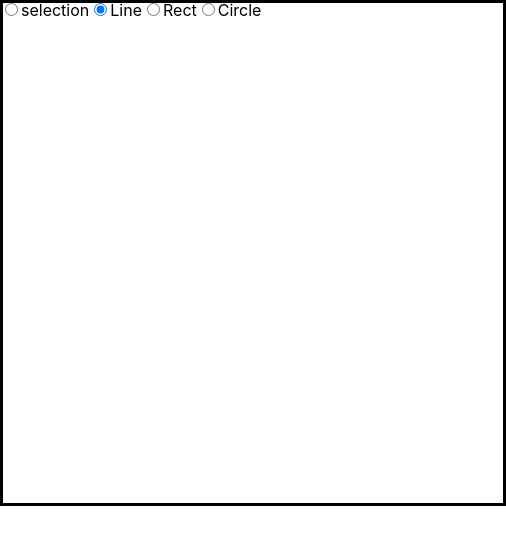
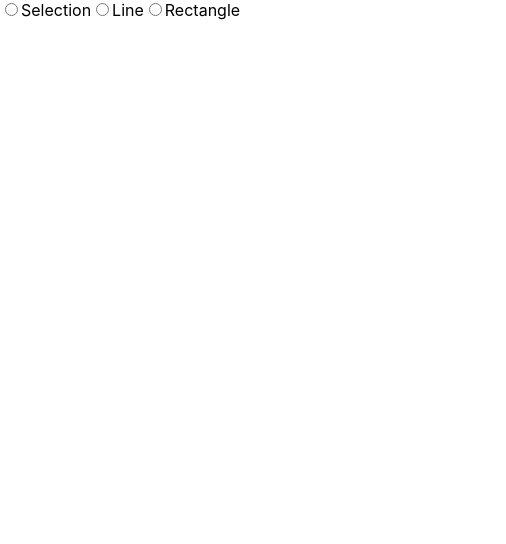
Before and after one commit to felipeescuela/Blue-Book, a React (Create React App) app: page / in a window 390 px wide. Shown: the top 544 px of the page, 506 px wide, since content can reach past the window. Built offline with nearby package versions, Linux system fonts and the light colour scheme.

Commit message:
terminando depuracion (hay un error)

```diff
--- a/src/App.js
+++ b/src/App.js
@@ -1,4 +1,4 @@
-import Draw from "./components/draw";
+import Draw from "./components/draw.js";
 
 const App = () => {
 
--- a/src/components/draw.js
+++ b/src/components/draw.js
@@ -3,206 +3,278 @@ import rough from 'roughjs/bundled/rough.esm.js';
 
 const generator = rough.generator();
 
+//#region  enums
+//enum with the types of tools
+const types = {
+    line: "line",
+    rectangle: "rectangle",
+    ellipse: "ellipse",
+    pencil : "pencil"
+}
+
+const actions = {
+    drawing: "drawing",
+    moving: "moving",
+    resizing: "resizing",
+    none: "none"
+}
+
+const tools = {
+    selection: "selection",
+    line: "line",
+    rectangle: "rectangle",
+    pencil: "pencil",
+    ellipse: "ellipse",
+    none: "none"
+}
+//#endregion
+//dibuja el obj y lo devuelve junto sus datos
+const CreateElement = (id,x1,y1,x2,y2,type) => {
+    let roughElement;
+    switch(type){
+        case types.line:
+            roughElement = generator.line(x1,y1,x2,y2);
+            return {id,x1,y1,x2,y2,type,roughElement};
+            break;
+        case types.rectangle:
+            //la resta al final sirve para poner el mouse en el vertice inferior derecho
+            roughElement = generator.rectangle(x1,y1,x2-x1,y2-y1);
+            return {id,x1,y1,x2,y2,type,roughElement};
+            break;
+        case types.ellipse:
+            //hay que buscar la manera para que el mouse no quede en el centro
+            roughElement = generator.ellipse(x1,y1,x2-x1,y2-y1);
+            return {id,x1,y1,x2,y2,type,roughElement};
+        default:
+            throw new Error("Invalid type");
+    }
+};
+
+const type_verify = (type) => ["line","rectangle","ellipse"].includes(type);
+
 const Draw = () => {
+//#region states
     const [elements, setElements] = useState([]);
-    const [action, setAction] = useState(false);
-    const [tool, setTool] = useState("line");
-    const [selectedElement, setSelectedElement] = useState(null);
+    const [actual_action, setAction] = useState(actions.none);
+    const [actual_tool, setTool] = useState(tools.none);
+    const [selected_element, setSelectedElement] = useState(null);
+//#endregion
 
-
+    //espera a que todo cargue, y obtiene todo lo del canvas y dibuja los elementos
     useLayoutEffect(() => {
-
-  //Esto se esta reaciendo constantemente como el update de unity
+        //obtine el canvas y toda la parte 2d de el y la limpia
         const canvas = document.getElementById("canvas");
-        const roughCanvas = rough.canvas(canvas);
         const context = canvas.getContext("2d");
         context.clearRect(0,0,canvas.width,canvas.height);
 
-        //oughCanvas.line(100,200,300,400);
+        //instancia el canvas de rough en canvas
+        const roughCanvas = rough.canvas(canvas);
+
+        //dibuja cada elemento
         elements.forEach(({roughElement}) => roughCanvas.draw(roughElement));
-      //cual es la diferencia?  elements.forEach(element => roughCanvas.draw(element.roughElement));
-    }, [elements]);//explicar esto tambien
+    });
 
+    //crea una copia de los elementos la edita y luego sobreescribe los elementos
+    const UpdateElement = (id,x1,y1,x2,y2,type) =>{
+        const elements_copy = [...elements];
+        elements_copy[id] = CreateElement(id,x1,y1,x2,y2,type);
+        setElements(elements_copy, true);
+    };
 
-    const updateElement = (id,x1,y1,x2,y2,type) => {
-      const updateElement = createElement(id,x1,y1,x2,y2,type);
+    const ResizeCoordinates = (clientX, clientY, position,coordinates) => {
+        const {x1,y1,x2,y2} = coordinates;
+        switch(position){
+            //start y end para las lineas
+            //retorna los valores cambiados a partir de que punto se esta moviendo
+            case "top-left":
+            case "start":
+                return {x1: clientX, y1: clientY, x2, y2};
+            case "top-right":
+                return {x1, y1: clientY, x2: clientX, y2};
+            case "bottom-left":
+                return {x1: clientX, y1, x2, y2: clientY};
+            case "bottom-right":
+            case "end":
+                return {x1, y1, x2: clientX, y2: clientY};
 
-      //tambien que es el ...
-      const elementCopy = [...elements];
-      elementCopy[id] = updateElement;
-      setElements(elementCopy);
+                default:
+                return null; //esto no deberia pasar
         }
+    };
 
+    const AdjustElementCoordinates = element => {
+        const {type,x1,y1,x2,y2} = element;
+        if(type === types.rectangle){
+            const minX = Math.min(x1,x2);
+            const minY = Math.min(y1,y2);
+            const maxX = Math.max(x1,x2);
+            const maxY = Math.max(y1,y2);
+            return {x1: minX, y1: minY, x2: maxX, y2: maxY};
+        }
+        else{
+            if(x1<x2 ||(x1 === x2 && y1<y2)){
+                return {x1,y1,x2,y2};
+            }
+            else{
+                return {x1:x2,y1:y2,x2:x1,y2:y1};
+            }
+        }
+    };
+
+//#region Mouse events
     const handleMouseDown = (event) => {
-      const { clientX,clientY } = event;
-      if(tool === "selection"){
-        const element = getElementAtPosition(clientX,clientY,elements);
-        console.log("handle mouse down element:"+element);
-        if(element){
-          const offsetX= clientX - element.x1;
-          const offsetY= clientY - element.y1;
-          setSelectedElement({...element,offsetX,offsetY});
-          setAction("moving");
+        const { clientX, clientY } = event;
+        if(actual_tool = tools.selection)
+        {
+            const element = GetElementAtPosition(clientX,clientY);
 
-        }}
+            const offsetX = clientX - element.x1;
+            const offsetY = clientY - element.y1;
+            setSelectedElement({ ...element, offsetX, offsetY });
+        }
         else{
-      setAction("drawing");
+            //crea un nuevo elemento y lo deja seleccionado
+            const id = elements.length;
+            const element = CreateElement(id, clientX, clientY, clientX, clientY, actual_tool);
 
-      const id = elements.length;
-      const element = createElement(id,clientX,clientY,clientX,clientY,tool);
+            setElements(prevState => [...prevState, element]);
+            setSelectedElement(element);
 
-      //   que explique que es prevState y porque asi
-      setElements(prevState => [...prevState, element]);
+            setAction(actions.drawing);
         }
     };
 
     const handleMouseMove = (event) => {
-      const { clientX,clientY } = event;
-      if(action === "drawing"){
-        const index =  elements.length - 1;
-        const{x1,y1} = elements[index];
-        updateElement(index,x1,y1,clientX,clientY,tool);
+        const { clientX, clientY } = event;
+        if(actual_tool === tools.selection){
+            const element = GetElementAtPosition(clientX,clientY);
         }
-      else if( action === "moving"){
-        const {id, x1,x2,y1,y2,type,offsetX,offsetY} =selectedElement;
+
+        if(actual_action === actions.drawing){
+            const index = elements.length -1;
+            const {x1,y1} = elements[index];
+            UpdateElement(index,x1,y1,clientX,clientY,actual_tool);
+        }
+        else if (actual_action === actions.moving) {
+            const { id, x1, x2, y1, y2, type, offsetX, offsetY } = selected_element;
             const width = x2 - x1;
             const height = y2 - y1;
-        const nexX1 = clientX  - offsetX;
-        const nexY1 = clientY  - offsetY;
-        updateElement(id,nexX1,nexY1,clientX + width,clientY+height,type);
+            const newX1 = clientX - offsetX;
+            const newY1 = clientY - offsetY;
+            UpdateElement(id, newX1, newY1, newX1 + width, newY1 + height, type);
         }
-    };
-    const handleMouseUp = () => {
-      if(action === "drawing"){
-        const index =  elements.length - 1;
-        const{id,type} = elements[index];
-        const {x1,x2,y1,y2} = adjustElementCoordinates(elements[index]);
-        updateElement(id,x1,x2,y1,y2,type);
-
+        else if (actual_action === actions.resizing) {
+            const { id, type, position, ...coordinates } = selected_element;
+            const { x1, y1, x2, y2 } = ResizeCoordinates(clientX, clientY,position, coordinates);
+            UpdateElement(id, x1, y1, x2, y2, type);
         }
-      setAction("none");
-      setSelectedElement(null);
-    };
-    const nearPoint = (x,y,x1,y2,name) => {
-      return Math.abs(x - x1) < 5 && Math.abs(y - y2) < 5 ? name : null;;
     }
 
-
-    const PositionWithinElement = (x,y,element) => {
-      const {type,x1,x2,y1,y2} = element;
-
-      if (type ==="rect"){
-        const topLeft = nearPoint(x,y,x1,y1,"tl");
-        const topRight = nearPoint(x,y,x2,y1,"tl");
-        const bottomLeft = nearPoint(x,y,x1,y2,"tl");
-        const bottomRight = nearPoint(x,y,x2,y2,"tl");
-        const inside = x >= x1 && x <= x2 && y >= y1 && y <= y2 ? "inside":null;
-        return topLeft ||topRight||bottomLeft||bottomRight || inside;
-      }
-      else if(type === "line"){
-        const a = {x:x1,y:y1};
-        const b = {x:x2,y:y2};
-        const c = {x,y};
-        const offset  = distance(a,b) - (distance(a,c) + distance(b,c));
-        const start = nearPoint(x,y,x1,y1,"start");
-        const end = nearPoint(x,y,x2,y2,"end");
-        const inside = Math.abs(offset) < 1 ? "inside":null;
-        return start || end || inside;
-      }
-      else if(type === "circle"){
-          //por hacer
+    const handleMouseUp = (event) => {
+        const { clientX, clientY } = event;
+        if(selected_element){
+            const index = selected_element.id;
+            const {id,type} = elements[index];
+            if((actual_action === actions.drawing || actual_action === actions.resizing) && type_verify(type)){
+                    const {x1,y1,x2,y2} = AdjustElementCoordinates(elements[index]);
+                    UpdateElement(index,x1,y1,x2,y2,type);
                 }
             }
-//hipotenusa
-    const distance = (a,b) => Math.sqrt(Math.pow(a.x - b.x,2) + Math.pow(a.y - b.y,2));
-
-    const getElementAtPosition = (x,y,elements) => {
-      return elements
-      .map(element => ({...element,position: PositionWithinElement(x,y,element)}))
-      .find(element => element.position !== null);
     }
 
-    const adjustElementCoordinates = (element) => {
-        const{type,x1,x2,y1,y2} = element;
-        if(type === "rect"){
-          const minX = Math.min(x1,x2);
-          const maxX = Math.max(x1,x2);
-          const minY = Math.min(y1,y2);
-          const maxY = Math.max(y1,y2);
-          return {x1:minX,x2:maxX,y1:minY,y2:maxY,type};
-        }
-        else if(type === "line"){
-          if(x1<x2|| (x1 === x2 && y1 <y2)){
-            return {x1,y1,x2,y2};
-          }
-          else{
-            return {x1: x2,y1:y2,x2:x1,y2:y1};
-          }
+//#endregion
+
+
+//#region  Seleccion de elementos
+
+//obtiene la distancia entre dos puntos mediante el teorema de pitagoras
+const distance = (a, b) => Math.sqrt(Math.pow(a.x - b.x, 2) + Math.pow(a.y - b.y, 2));
+
+//devuelve el elemento solo si este se encuentra dentro del area del offset(5)
+const OffsetOverPoint = (x, y, x1, y1, name) => {
+    return Math.abs(x - x1) < 5 && Math.abs(y - y1) < 5 ? name : null;
+  };
+
+
+  //devuelve el objeto si el la posicion es dentro de el,es solo para lineas
+  const OnTheObject = (x1, y1, x2, y2, x, y, maxDistance = 1) => {
+    const a = { x: x1, y: y1 };
+    const b = { x: x2, y: y2 };
+    const c = { x, y };
+    const offset = distance(a, b) - (distance(a, c) + distance(b, c));
+    return Math.abs(offset) < maxDistance ? "inside" : null;
+  };
+
+
+  //devuelve las posiciones de los distintos puntos del elemento si este se encuentra dentro del offset
+  const PositionInsideElement = (x, y, element) => {
+    const { type, x1, x2, y1, y2 } = element;
+    switch (type) {
+      case "line":
+        const on = OnTheObject(x1, y1, x2, y2, x, y);
+        const start = OffsetOverPoint(x, y, x1, y1, "start");
+        const end = OffsetOverPoint(x, y, x2, y2, "end");
+        return start || end || on;
+      case "rectangle":
+        const topLeft = OffsetOverPoint(x, y, x1, y1, "top-left");
+        const topRight = OffsetOverPoint(x, y, x2, y1, "top-right");
+        const bottomLeft = OffsetOverPoint(x, y, x1, y2, "bottom-left");
+        const bottomRight = OffsetOverPoint(x, y, x2, y2, "bottom-right");
+        const inside = x >= x1 && x <= x2 && y >= y1 && y <= y2 ? "inside" : null;
+        return topLeft || topRight || bottomLeft || bottomRight || inside;
+      default:
+        throw new Error(`Type not recognised: ${type}`);
     }
   };
 
-    function createElement(id,x1,y1,x2,y2 ,type){
-      let roughElement = generator.line(x1,y1,x2,y2);
-      if(type === "line"){
-         roughElement = generator.line(x1,y1,x2,y2);
-      }
-      if(type === "rect"){
-         roughElement = generator.rectangle(x1,y1,x2,y2);
-      }
-
-      if(type === "circle"){
-         roughElement = generator.ellipse(x1,y1,x2,y2);
-      }
-      return {id,x1,y1,x2,y2, type,roughElement};
-    }
-
-
+//encuentra el elemento que se encuentra en la posicion x,y
+  const GetElementAtPosition = (x, y, elements) => {
+    return elements
+      .map(element => ({ ...element, position: PositionInsideElement(x, y, element) }))
+      .find(element => element.position !== null);
+  };
+//#endregion
 return (
     <div>
-        <div style={{position:"fixed"}}>
+
+    {/*element selector*/ }
+    <div style={{ position: "fixed" }}>
         <input
-          type={"radio"}
-          id={"selection"}
-          checked ={tool === "selection"}
-          onChange={() => setTool("selection")}
+            id="selection"
+            type="radio"
+            checked={actual_tool === tools.selection}
+            onChange={() => setTool(tools.selection)}
         />
-          <label htmlFor={"selection"}>selection</label>
-          <input
-          type={"radio"}
-          id={"line"}
-          checked ={tool === "line"}
-          onChange={() => setTool("line")}
-          />
-          <label htmlFor={"line"}>Line</label>
-          <input
-          type={"radio"}
-          id={"rect"}
-          checked ={tool === "rect"}
-          onChange={() => setTool("rect")}
-          />
-          <label htmlFor={"rect"}>Rect</label>
+        <label htmlFor="selection">Selection</label>
 
         <input
-          type={"radio"}
-          id={"circle"}
-          checked ={tool === "circle"}
-          onChange={() => setTool("circle")}
+        id="line"
+        type="radio"
+        checked={actual_tool === "line"}
+        onChange={() => setTool(tools.line)}
         />
-          <label htmlFor={"circle"}>Circle</label>
-        </div>
-      <canvas id="canvas"
-        style={{ borderStyle: "solid" }}
-        width="500"
-        height="500"
+        <label htmlFor="line">Line</label>
 
-
-        onMouseDown={handleMouseDown}
-        onMouseUp={handleMouseUp}
-        onMouseMove={handleMouseMove}
-      ></canvas>
+        <input
+            id="rectangle"
+            type="radio"
+            checked={actual_tool === "rectangle"}
+            onChange={() => setTool(tools.rectangle)}
+        />
+        <label htmlFor="rectangle">Rectangle</label>
     </div>
 
-    );
+    <canvas
+      id="canvas"
+      width={window.innerWidth}
+      height={window.innerHeight}
+      onMouseDown={handleMouseDown}
+      onMouseMove={handleMouseMove}
+      onMouseUp={handleMouseUp}>
+    </canvas>
+  </div>
+)
+
 }
 
 export default Draw;
```
Also changed, not shown: src/components/DepuratedDraw.js (deleted, +0 -35 lines). Lines whose indentation alone changed are shown as unchanged.
